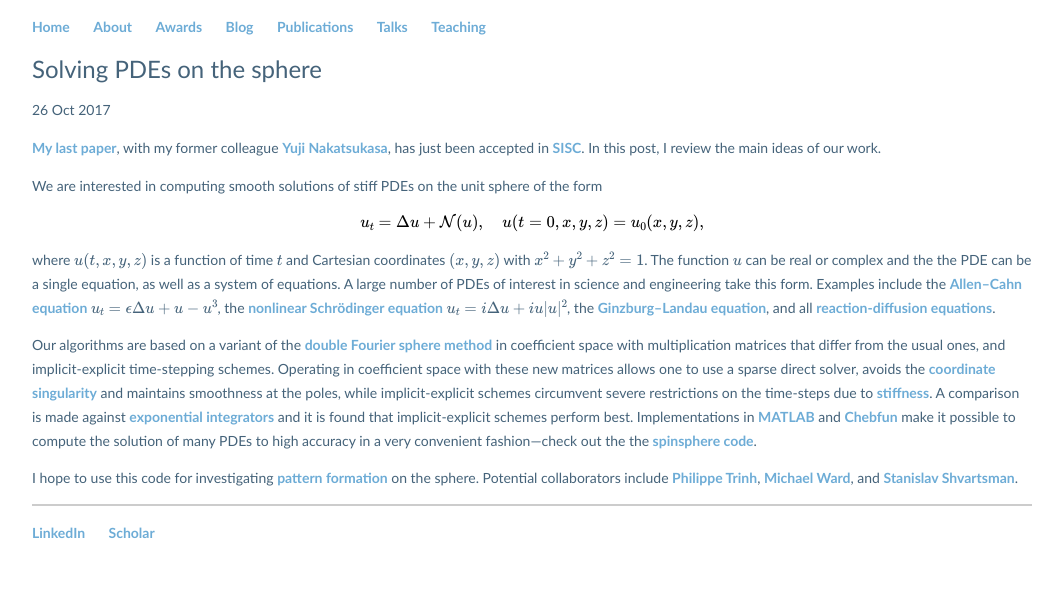
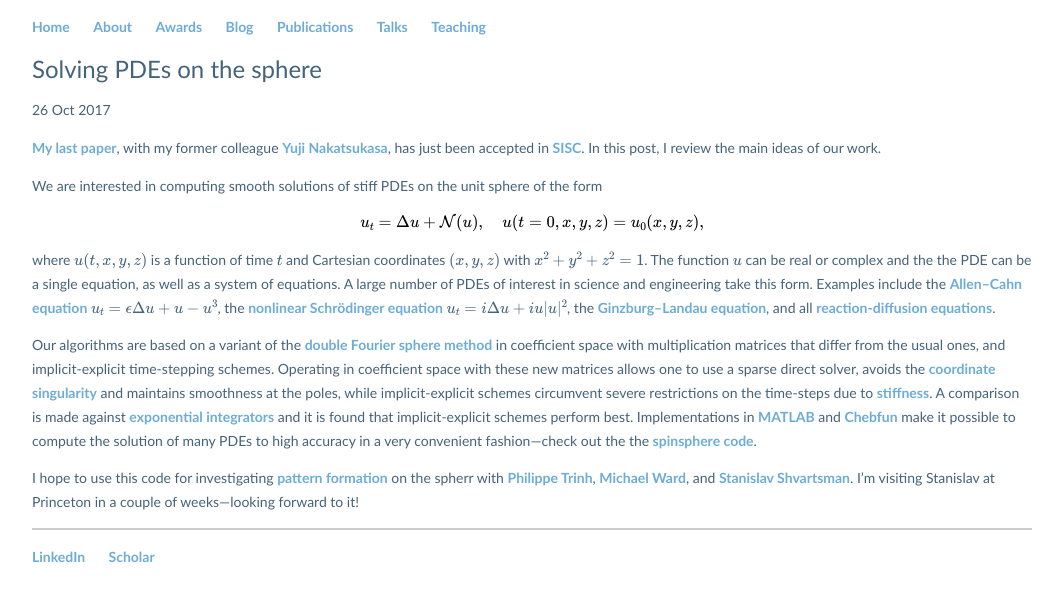
Before and after one commit to Hadrien-Montanelli/Hadrien-Montanelli.github.io, a Jekyll site: the page built from _posts/2017-10-26-pdes-sphere.md, in a window 1280 px wide. Shown: the top 601 px of the page, without its empty margins (108-1171 px from the left). Built offline with Jekyll 4.4.1, drawn with Linux system fonts in a browser that asks for light colours; formulas are drawn with MathJax 3.

Commit message:
Update 2017-10-26-pdes-sphere.md

```diff
--- a/_posts/2017-10-26-pdes-sphere.md
+++ b/_posts/2017-10-26-pdes-sphere.md
@@ -31,5 +31,6 @@ A comparison is made against <a href="http://en.wikipedia.org/wiki/Exponential_i
 and it is found that implicit-explicit schemes perform best.
 Implementations in <a href="http://www.mathworks.com/products/matlab.html">MATLAB</a> and <a href="http://www.chebfun.org">Chebfun</a> make it possible to compute the solution of many PDEs to high accuracy in a very convenient fashion---check out the the<a href="http://www.chebfun.org/docs/guide/guide19.html"> spinsphere code</a>.
 
-I hope to use this code for investigating <a href="http://en.wikipedia.org/wiki/Pattern_formation">pattern formation</a> on the sphere. Potential collaborators include <a href="http://www.ptrinh.com">Philippe Trinh</a>,
+I hope to use this code for investigating <a href="http://en.wikipedia.org/wiki/Pattern_formation">pattern formation</a> on the spherr with <a href="http://www.ptrinh.com">Philippe Trinh</a>,
 <a href="http://www.math.ubc.ca/~ward/">Michael Ward</a>, and <a href="http://shvartsmanlab.com">Stanislav Shvartsman</a>.
+I'm visiting Stanislav at Princeton in a couple of weeks---looking forward to it!
```
